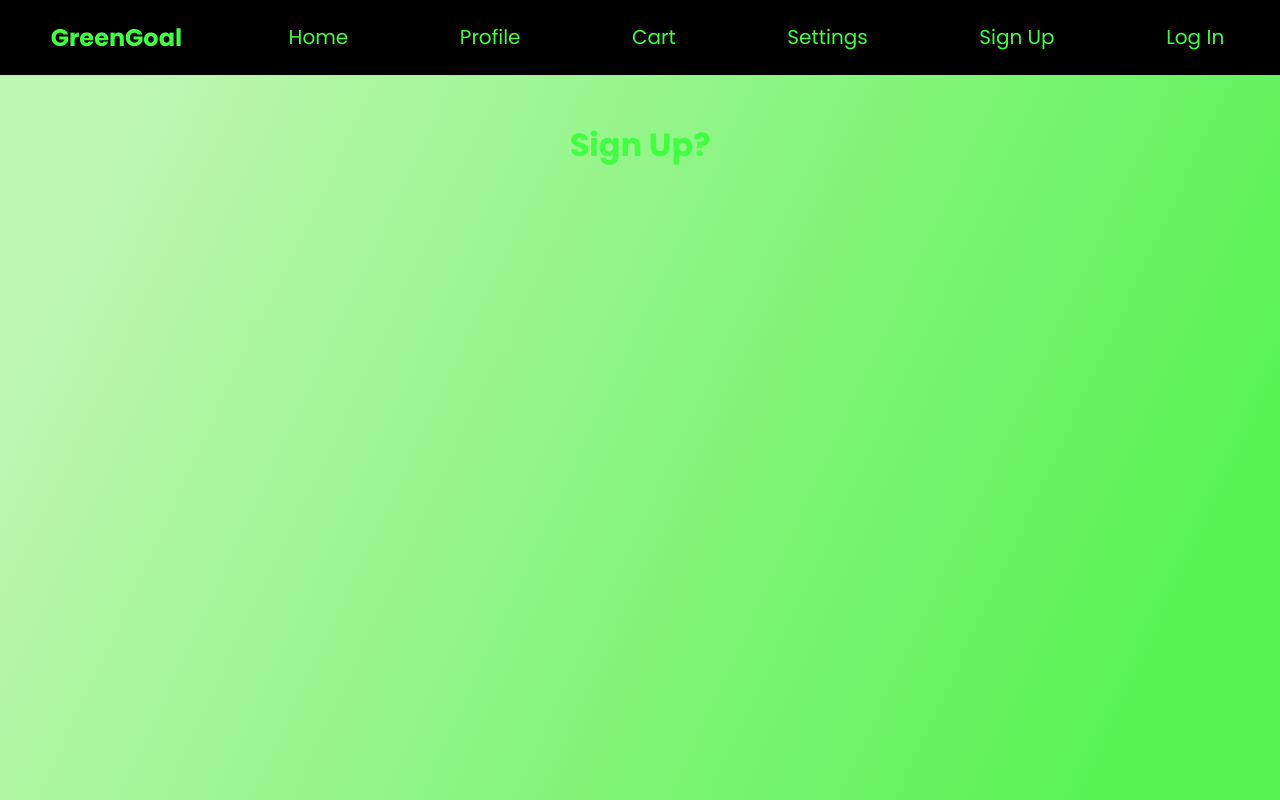
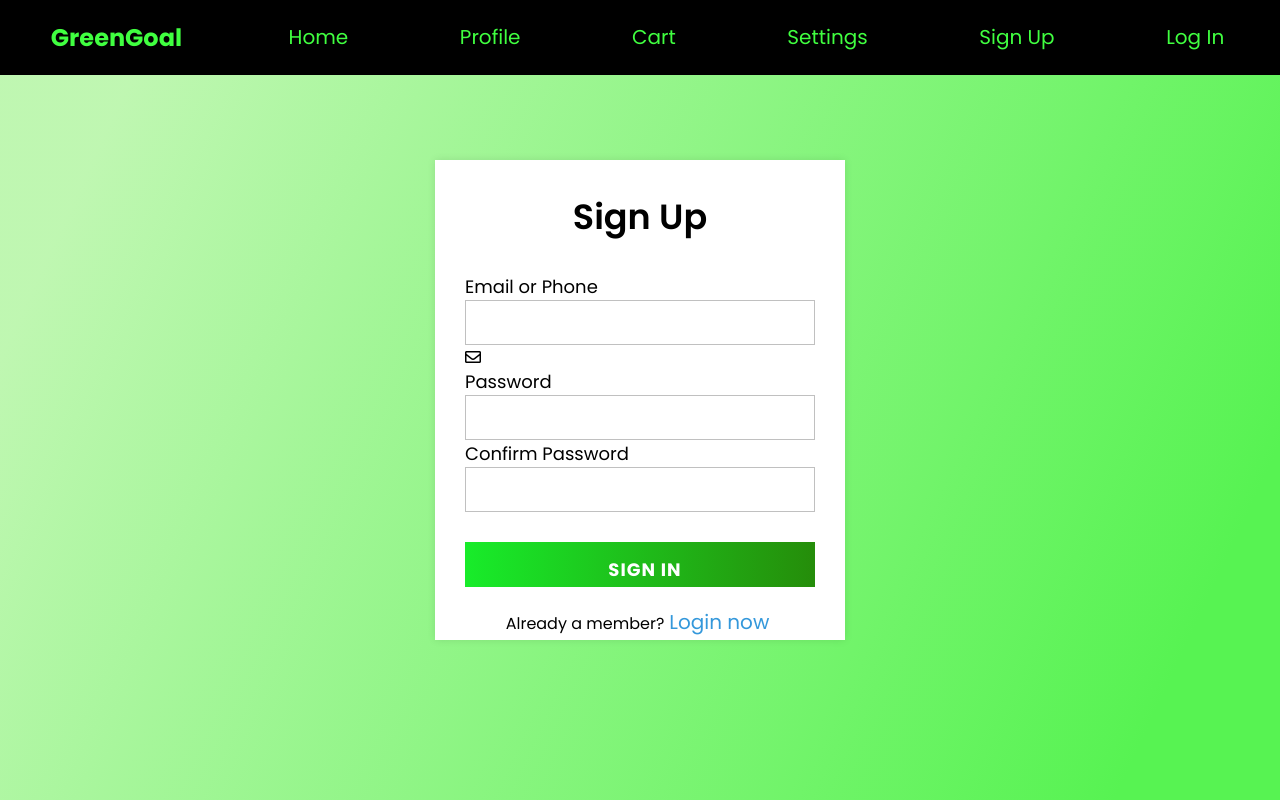
Before and after one commit to ZariProjects/Hack_Tues_GG, a React (Create React App) app in the folder green_goal/: page /sign_up in a window 1280 px wide. Built offline with nearby package versions, Linux system fonts and the light colour scheme; a web font is replaced by a local one.

Commit message:
Adding SignUp.js

```diff
--- a/green_goal/src/containers/Login/Login.js
+++ b/green_goal/src/containers/Login/Login.js
@@ -1,6 +1,6 @@
 import React, { Component } from 'react';
 import './Login.css';
-
+import { NavLink } from 'react-router-dom';
 
 class Login extends Component {
     render() {
@@ -27,7 +27,8 @@ class Login extends Component {
                                 <button type="submit"><span>login</span></button>
                             </div>
                             <div class="signup-link">
-                                Not a member? <a href="#">Signup now</a>
+                                Not a member?
+                                <NavLink to="/sign_up">Signup now</NavLink>
                             </div>
                         </div>
                     </form>
--- a/green_goal/src/containers/SignUp/SignUp.js
+++ b/green_goal/src/containers/SignUp/SignUp.js
@@ -1,10 +1,37 @@
 import React, { Component } from 'react';
+import './SignUp.css';
+import { NavLink } from 'react-router-dom';
 
 class SignUp extends Component {
     render () {
         return (
-            <div className="SignIn">
-                <h1>Sign Up?</h1>
+            <div class="center">
+                <div class="container">
+                    <div class="text">
+                        Sign Up</div>
+                    <form action="#">
+                        <div class="data">
+                            <label>Email or Phone</label>
+                            <input type="text" required></input>
+                            <i class="far fa-envelope"></i>
+                        </div>
+                        <div class="data">
+                            <label>Password</label>
+                            <input type="password" required></input>
+
+                            <label>Confirm Password</label>
+                            <input type="password" required></input>
+                            <div class="btn">
+                                <div class="inner"></div>
+                                <button type="submit"><span>Sign In</span></button>
+                            </div>
+                            <div class="signup-link">
+                                Already a member?
+                                <NavLink to="/log_in">Login now</NavLink>
+                            </div>
+                        </div>
+                    </form>
+                </div>
             </div>
         );
     }
```
